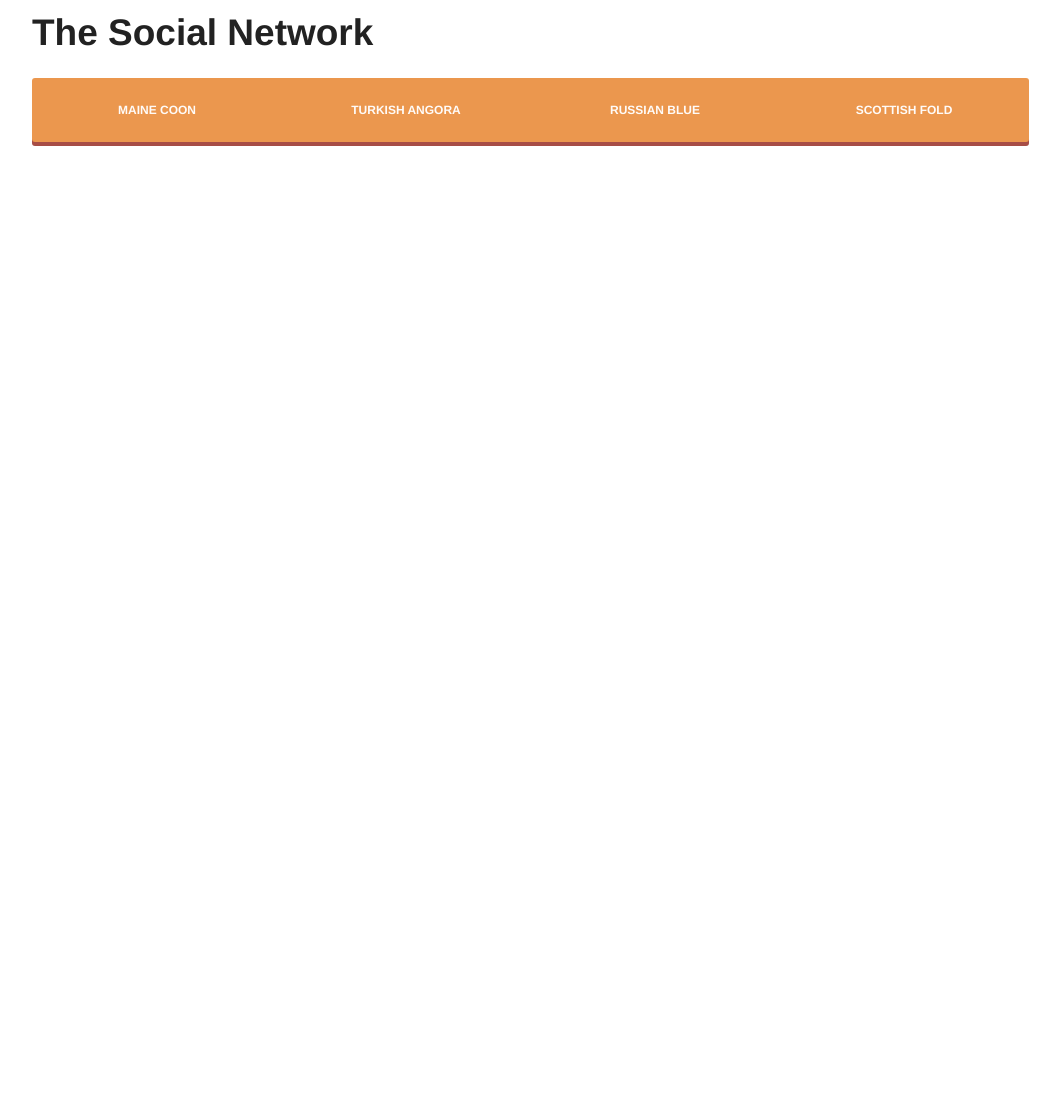
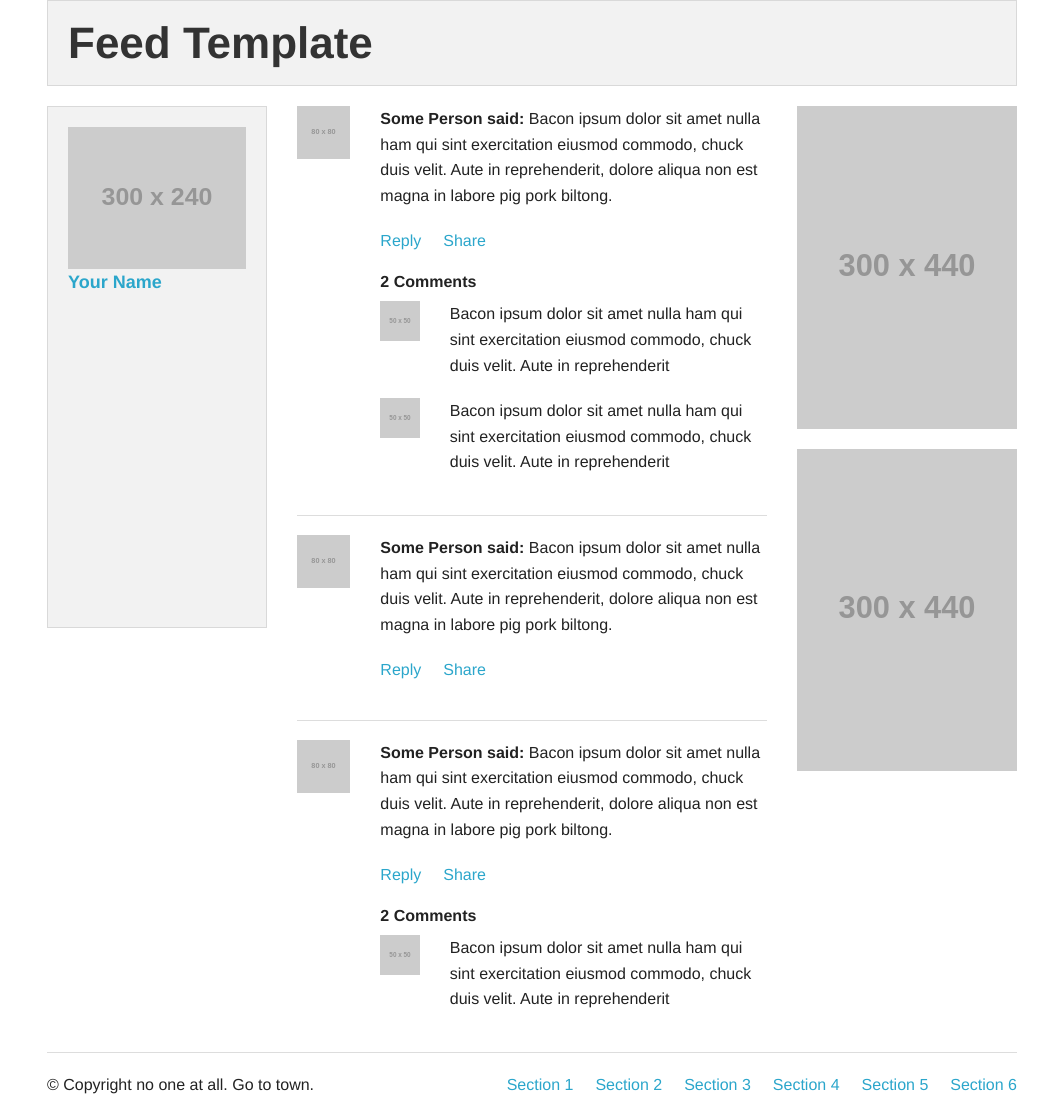
Before and after one commit to jdavis/socialnetwork, a Python web app: template socialnetwork/templates/base.html in a window 1280 px wide. Shown: the whole page, without its empty margins (108-1168 px from the left). Before the commit the page ends 146 px from the top, so only its background shows below. Run offline with Jinja, Linux system fonts and the light colour scheme; the template is opened without the code that fills it, so the values that code supplies are empty; grey boxes labelled with a size stand in for pictures from a placeholder-image service; some libraries are stand-ins or nearby versions.

Commit message:
Add Feed Template

```diff
--- a/socialnetwork/templates/base.html
+++ b/socialnetwork/templates/base.html
@@ -14,20 +14,152 @@
 </head>
 <body>
 
-    <div class="row">
-        <nav class="row">
-            <div class="large-12 columns">
-                <h2>The Social Network</h2>
-                <ul class="button-group radius even-4">
-                    <li><a class="button" href="#">Maine Coon</a></li>
-                    <li><a class="button" href="#">Turkish Angora</a></li>
-                    <li><a class="button" href="#">Russian Blue</a></li>
-                    <li><a class="button" href="#">Scottish Fold</a></li>
-                </ul>
-            </div>
-        </nav>
-        {% block content %}{% endblock %}
+ <!-- Header and Nav -->
+
+  <div class="row">
+    <div class="large-12 columns">
+      <div class="panel">
+        <h1>Feed Template</h1>
+      </div>
     </div>
+  </div>
+
+  <!-- End Header and Nav -->
+
+
+  <div class="row">
+
+
+
+ <!-- Nav Sidebar -->
+    <!-- This is source ordered to be pulled to the left on larger screens -->
+    <div class="large-3 columns ">
+      <div class="panel">
+        <a href="#"><img src="http://placehold.it/300x240&text=[img]" /></a>
+        <h5><a href="#">Your Name</a></h5>
+          <div class="section-container vertical-nav" data-section data-options="deep_linking: false; one_up: true">
+          <section class="section">
+            <h5 class="title"><a href="#">Section 1</a></h5>
+          </section>
+          <section class="section">
+            <h5 class="title"><a href="#">Section 2</a></h5>
+          </section>
+          <section class="section">
+            <h5 class="title"><a href="#">Section 3</a></h5>
+          </section>
+          <section class="section">
+            <h5 class="title"><a href="#">Section 4</a></h5>
+          </section>
+          <section class="section">
+            <h5 class="title"><a href="#">Section 5</a></h5>
+          </section>
+          <section class="section">
+            <h5 class="title"><a href="#">Section 6</a></h5>
+          </section>
+        </div>
+
+      </div>
+    </div>
+
+    <!-- Main Feed -->
+    <!-- This has been source ordered to come first in the markup (and on small devices) but to be to the right of the nav on larger screens -->
+    <div class="large-6 columns">
+
+      <!-- Feed Entry -->
+      <div class="row">
+        <div class="large-2 columns small-3"><img src="http://placehold.it/80x80&text=[img]" /></div>
+        <div class="large-10 columns">
+          <p><strong>Some Person said:</strong> Bacon ipsum dolor sit amet nulla ham qui sint exercitation eiusmod commodo, chuck duis velit. Aute in reprehenderit, dolore aliqua non est magna in labore pig pork biltong.</p>
+          <ul class="inline-list">
+            <li><a href="">Reply</a></li>
+            <li><a href="">Share</a></li>
+          </ul>
+
+
+          <h6>2 Comments</h6>
+          <div class="row">
+            <div class="large-2 columns small-3"><img src="http://placehold.it/50x50&text=[img]" /></div>
+            <div class="large-10 columns"><p>Bacon ipsum dolor sit amet nulla ham qui sint exercitation eiusmod commodo, chuck duis velit. Aute in reprehenderit</p></div>
+          </div>
+          <div class="row">
+            <div class="large-2 columns small-3"><img src="http://placehold.it/50x50&text=[img]" /></div>
+            <div class="large-10 columns"><p>Bacon ipsum dolor sit amet nulla ham qui sint exercitation eiusmod commodo, chuck duis velit. Aute in reprehenderit</p></div>
+          </div>
+        </div>
+      </div>
+      <!-- End Feed Entry -->
+
+      <hr />
+
+      <!-- Feed Entry -->
+      <div class="row">
+        <div class="large-2 columns small-3"><img src="http://placehold.it/80x80&text=[img]" /></div>
+        <div class="large-10 columns">
+          <p><strong>Some Person said:</strong> Bacon ipsum dolor sit amet nulla ham qui sint exercitation eiusmod commodo, chuck duis velit. Aute in reprehenderit, dolore aliqua non est magna in labore pig pork biltong.</p>
+          <ul class="inline-list">
+            <li><a href="">Reply</a></li>
+            <li><a href="">Share</a></li>
+          </ul>
+        </div>
+      </div>
+      <!-- End Feed Entry -->
+
+      <hr />
+
+      <!-- Feed Entry -->
+      <div class="row">
+        <div class="large-2 columns small-3"><img src="http://placehold.it/80x80&text=[img]" /></div>
+        <div class="large-10 columns">
+          <p><strong>Some Person said:</strong> Bacon ipsum dolor sit amet nulla ham qui sint exercitation eiusmod commodo, chuck duis velit. Aute in reprehenderit, dolore aliqua non est magna in labore pig pork biltong.</p>
+          <ul class="inline-list">
+            <li><a href="">Reply</a></li>
+            <li><a href="">Share</a></li>
+          </ul>
+
+
+          <h6>2 Comments</h6>
+          <div class="row">
+            <div class="large-2 columns small-3"><img src="http://placehold.it/50x50&text=[img]" /></div>
+            <div class="large-10 columns"><p>Bacon ipsum dolor sit amet nulla ham qui sint exercitation eiusmod commodo, chuck duis velit. Aute in reprehenderit</p></div>
+          </div>
+        </div>
+      </div>
+      <!-- End Feed Entry -->
+
+    </div>
+
+    <!-- Right Sidebar -->
+    <!-- On small devices this column is hidden -->
+    <aside class="large-3 columns hide-for-small">
+      <p><img src="http://placehold.it/300x440&text=[ad]" /></p>
+      <p><img src="http://placehold.it/300x440&text=[ad]" /></p>
+    </aside>
+
+  </div>
+
+
+  <!-- Footer -->
+
+  <footer class="row">
+    <div class="large-12 columns">
+      <hr />
+      <div class="row">
+        <div class="large-5 columns">
+          <p>&copy; Copyright no one at all. Go to town.</p>
+        </div>
+        <div class="large-7 columns">
+          <ul class="inline-list right">
+            <li><a href="#">Section 1</a></li>
+            <li><a href="#">Section 2</a></li>
+            <li><a href="#">Section 3</a></li>
+            <li><a href="#">Section 4</a></li>
+            <li><a href="#">Section 5</a></li>
+            <li><a href="#">Section 6</a></li>
+          </ul>
+        </div>
+      </div>
+    </div>
+  </footer>
 
     <script src="//ajax.googleapis.com/ajax/libs/jquery/1.10.2/jquery.min.js"></script>
     <script src="/static/lib/foundation/js/foundation.min.js"></script>
```
